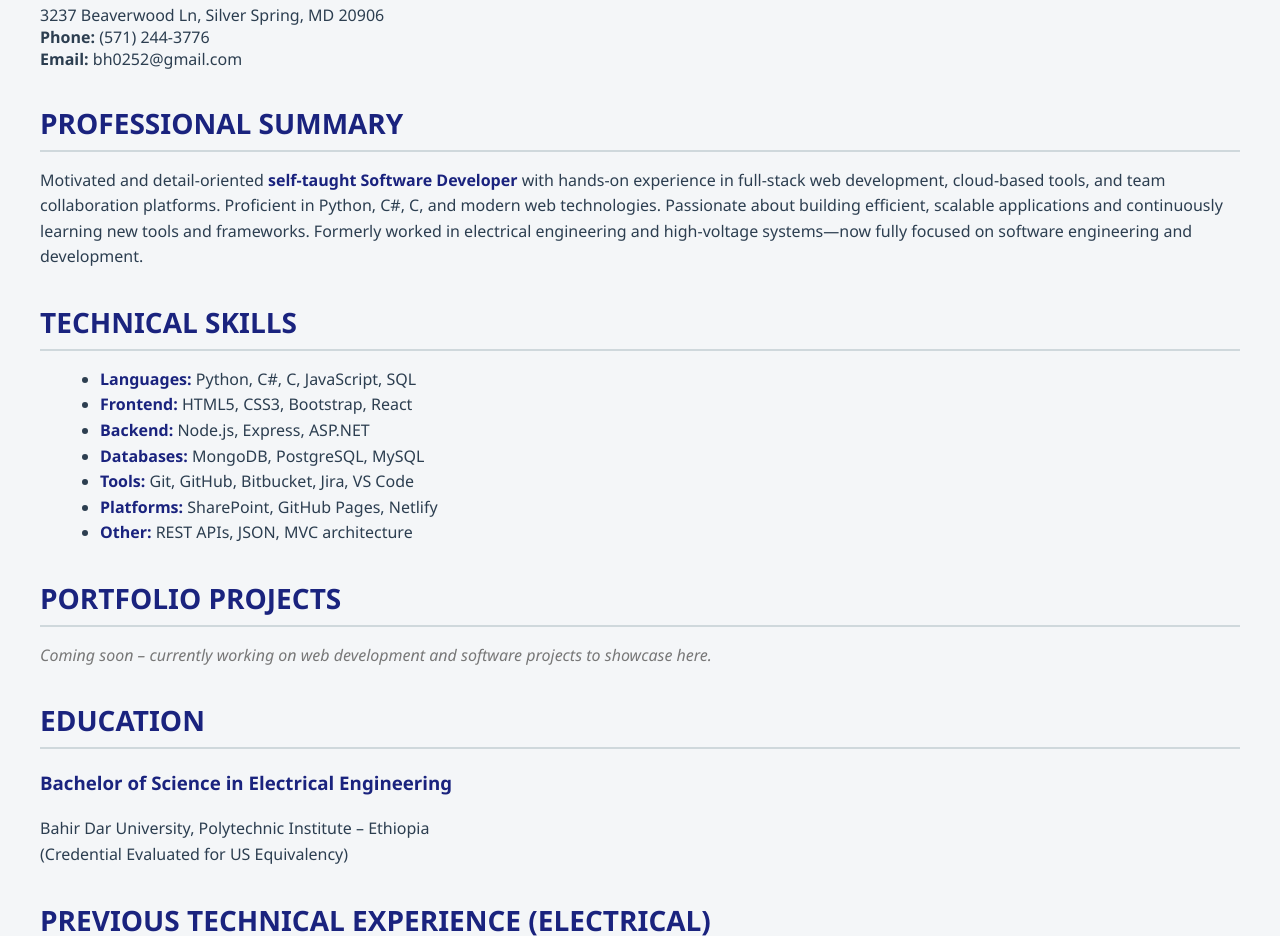
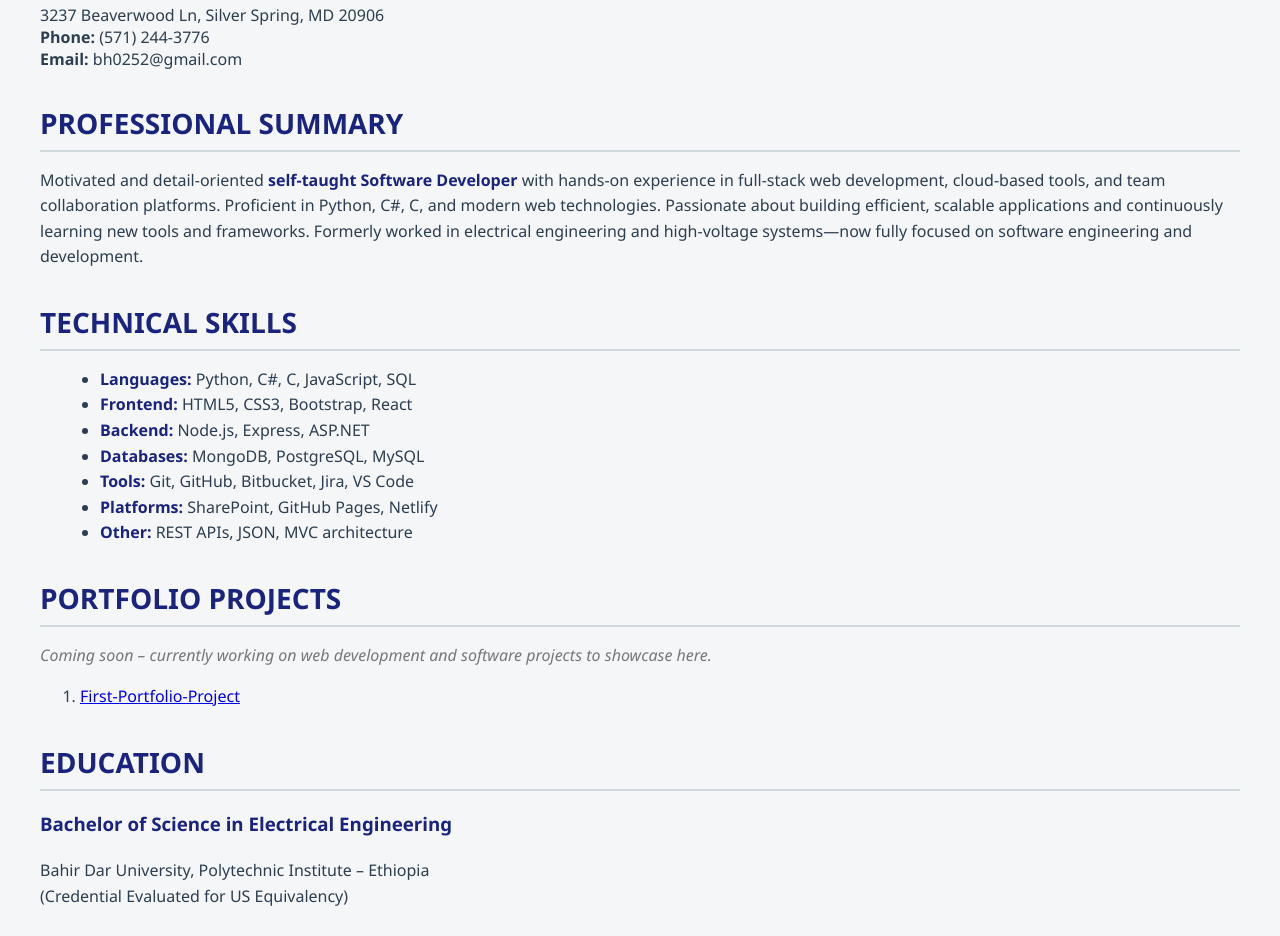
Before and after one commit to Bruke85/capstone-html-resume, a plain HTML site: page index.html in a window 1280 px wide. Shown: the part 109-1045 px from the top of the page. Drawn offline with Linux system fonts and the light colour scheme.

Commit message:
Add files via upload

```diff
--- a/index.html
+++ b/index.html
@@ -124,6 +124,13 @@
       <p class="coming-soon">
         Coming soon – currently working on web development and software projects
         to showcase here.
+        <ol>
+          <li><a href="https://bruke85.github.io/html-portfolio/"
+          >First-Portfolio-Project</a
+        ></li>
+        </ol>
+
+
       </p>
     </section>
 
```
